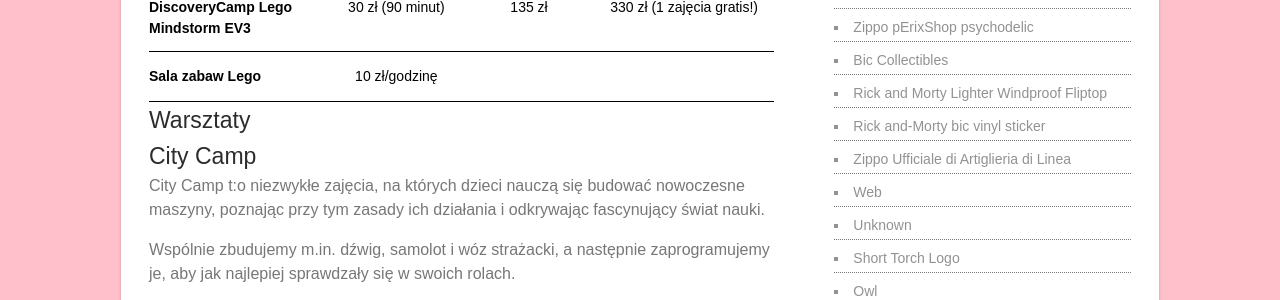
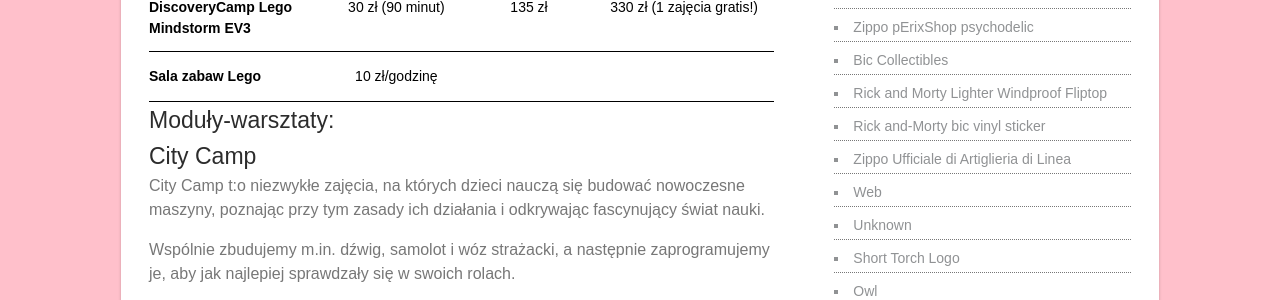
Before and after one commit to robocampkrosno/robocampkrosno.github.io, a Jekyll site: the page built from oferta.md, in a window 1280 px wide and 900 px high, scrolled down 388 px, cut to the strip 153-453 px from the top of the window. Built offline with Jekyll 4.4.1, drawn with Linux system fonts in a browser that asks for light colours.

Commit message:
Update oferta.md

```diff
--- a/oferta.md
+++ b/oferta.md
@@ -52,7 +52,12 @@
 </table>
 
 
-<h2>Warsztaty</h2>
+
+
+
+
+<h2>Moduły-warsztaty:</h2>
+
 <h2>City Camp</h2>
 
 City Camp t:o niezwykłe zajęcia, na których dzieci nauczą się budować nowoczesne maszyny, poznając przy tym zasady ich działania i odkrywając fascynujący świat nauki.
```
